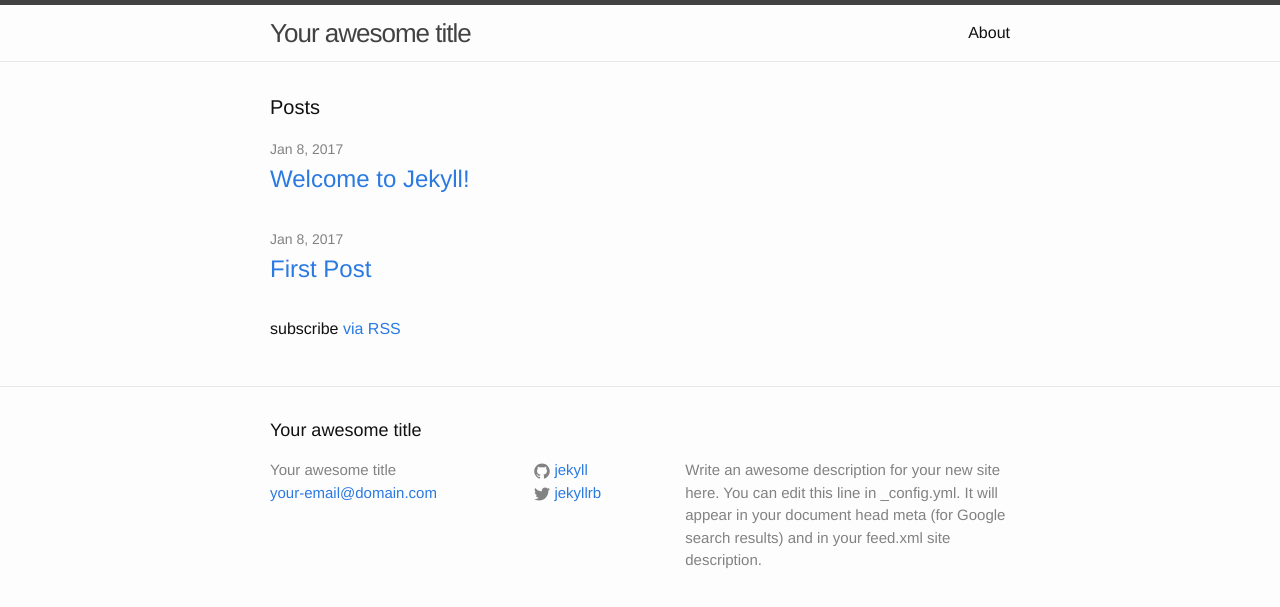
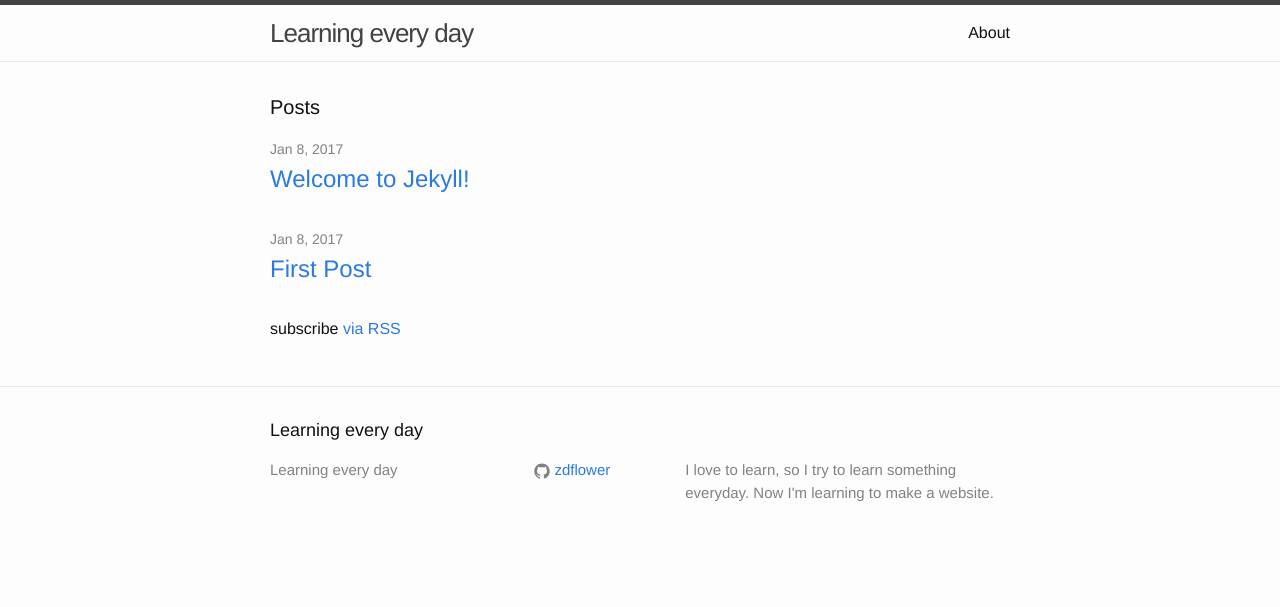
Before and after one commit to zdflower/zdflower.github.io, a Jekyll site: the page built from index.html, in a window 1280 px wide. Shown: the top 607 px of the page. Built offline with Jekyll 4.4.1, drawn with Linux system fonts in a browser that asks for light colours.

Commit message:
description

```diff
--- a/_config.yml
+++ b/_config.yml
@@ -7,16 +7,14 @@ theme: jekyll-theme-midnight
 # 'jekyll serve'. If you change this file, please restart the server process.
 
 # Site settings
-title: Your awesome title
-email: your-email@domain.com
+title: Learning every day
+#email: your-email@domain.com
 description: > # this means to ignore newlines until "baseurl:"
-  Write an awesome description for your new site here. You can edit this
-  line in _config.yml. It will appear in your document head meta (for
-  Google search results) and in your feed.xml site description.
+  I love to learn, so I try to learn something everyday. Now I'm learning to make a website.
 baseurl: "" # the subpath of your site, e.g. /blog
-url: "http://yourdomain.com" # the base hostname & protocol for your site
-twitter_username: jekyllrb
-github_username:  jekyll
+url: "https://zdflower.github.io" # the base hostname & protocol for your site
+#twitter_username: jekyllrb
+github_username:  zdflower
 
 # Build settings
 markdown: kramdown
```
